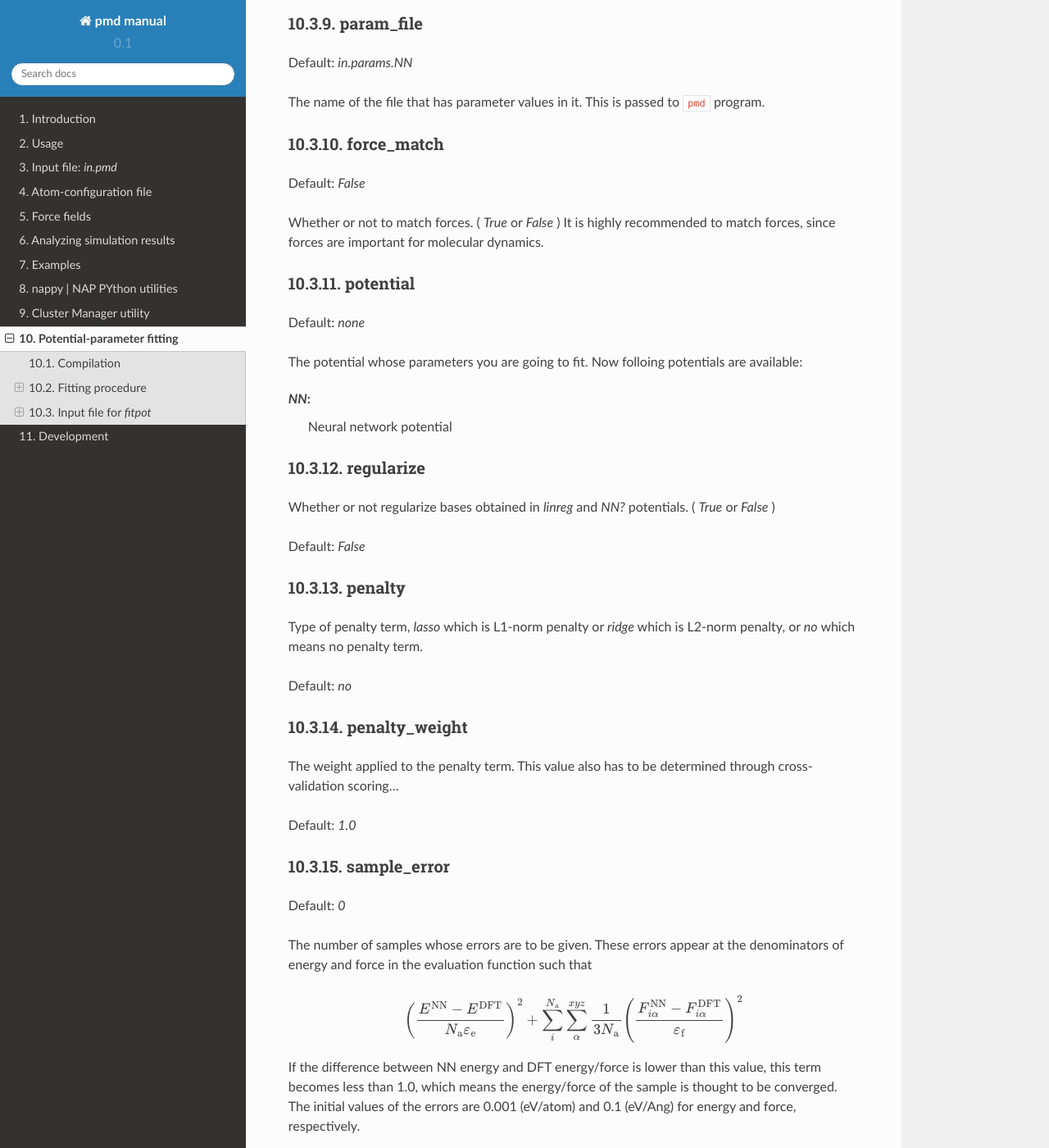
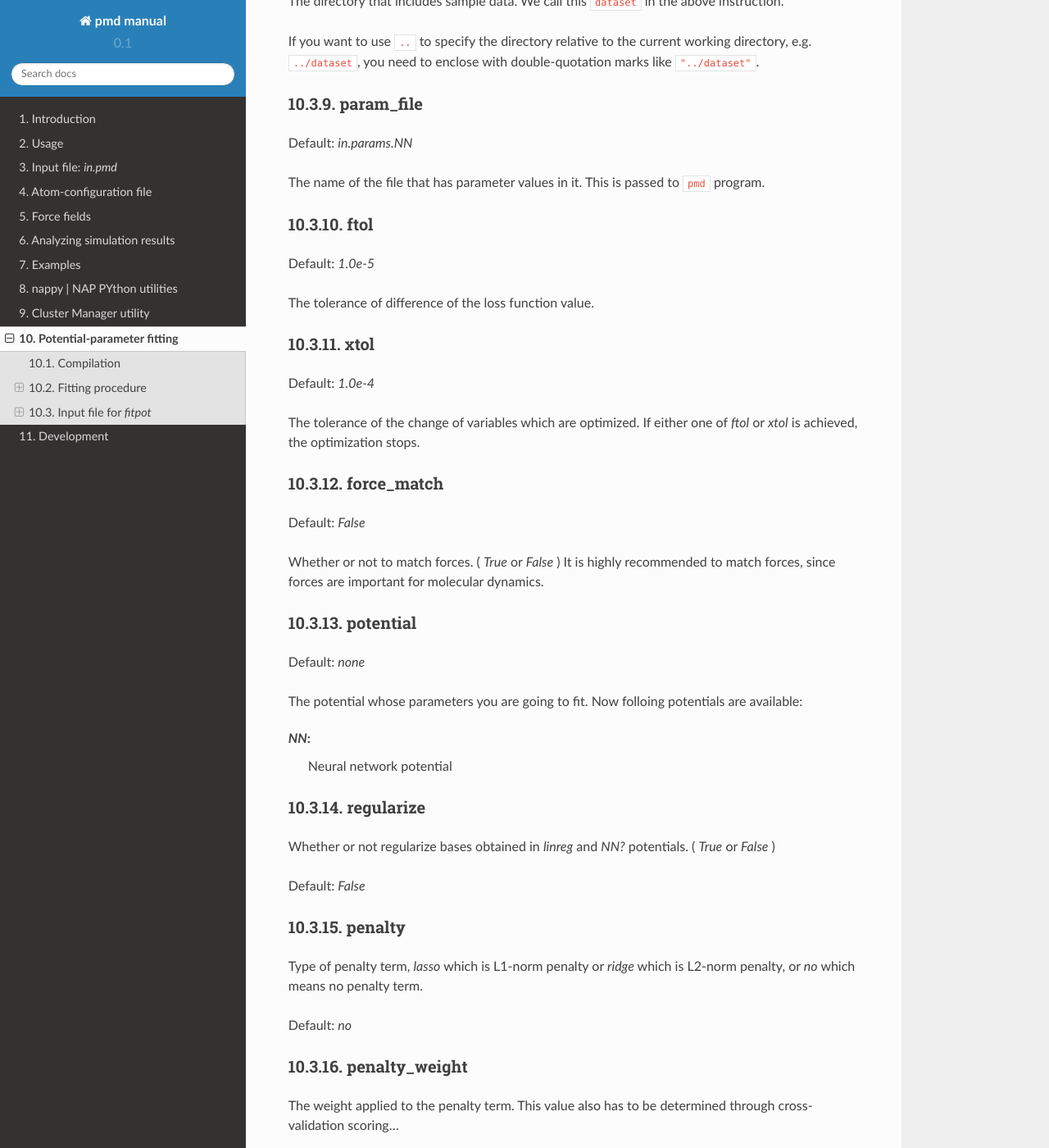
Before and after one commit to ryokbys/nap, a Sphinx documentation site: the page built from doc/fitpot.rst, in a window 1280 px wide and 1400 px high, scrolled down 6783 px. Shown: the whole window at 82% size. Built offline with Sphinx 7.4.7 and the Read the Docs theme 2.0.0, drawn with Linux system fonts in a browser that asks for light colours; formulas are drawn with MathJax 3; some of the changed text lies outside the part shown.

Commit message:
made ftol and xtol work correctly in fitpot.

```diff
--- a/doc/fitpot.rst
+++ b/doc/fitpot.rst
@@ -208,6 +208,9 @@ The following code shows an example of the input file ``in.fitpot``.
    force_match      true
    potential        NN
 
+   ftol             1.0e-5
+   xtol             1.0e-4
+
    penalty          none
    penalty_weight   1d-3
 
@@ -231,6 +234,8 @@ Here are input parameters that users can change in *fitpot* program.
 * :ref:`fitting_method`
 * :ref:`main_directory`
 * :ref:`param_file`
+* :ref:`ftol`
+* :ref:`xtol`
 * :ref:`force_match`
 * :ref:`potential`
 * :ref:`regularize`
@@ -355,6 +360,23 @@ Default: *in.params.NN*
 
 The name of the file that has parameter values in it. This is passed to ``pmd`` program.
 
+
+.. _ftol:
+
+ftol
+-------
+Default: *1.0e-5*
+
+The tolerance of difference of the loss function value.
+
+.. _xtol:
+
+xtol
+------
+Default: *1.0e-4*
+
+The tolerance of the change of variables which are optimized.
+If either one of `ftol` or `xtol` is achieved, the optimization stops.
 
 
 .. _force_match:
```
Also changed, not shown: 2 other files.
